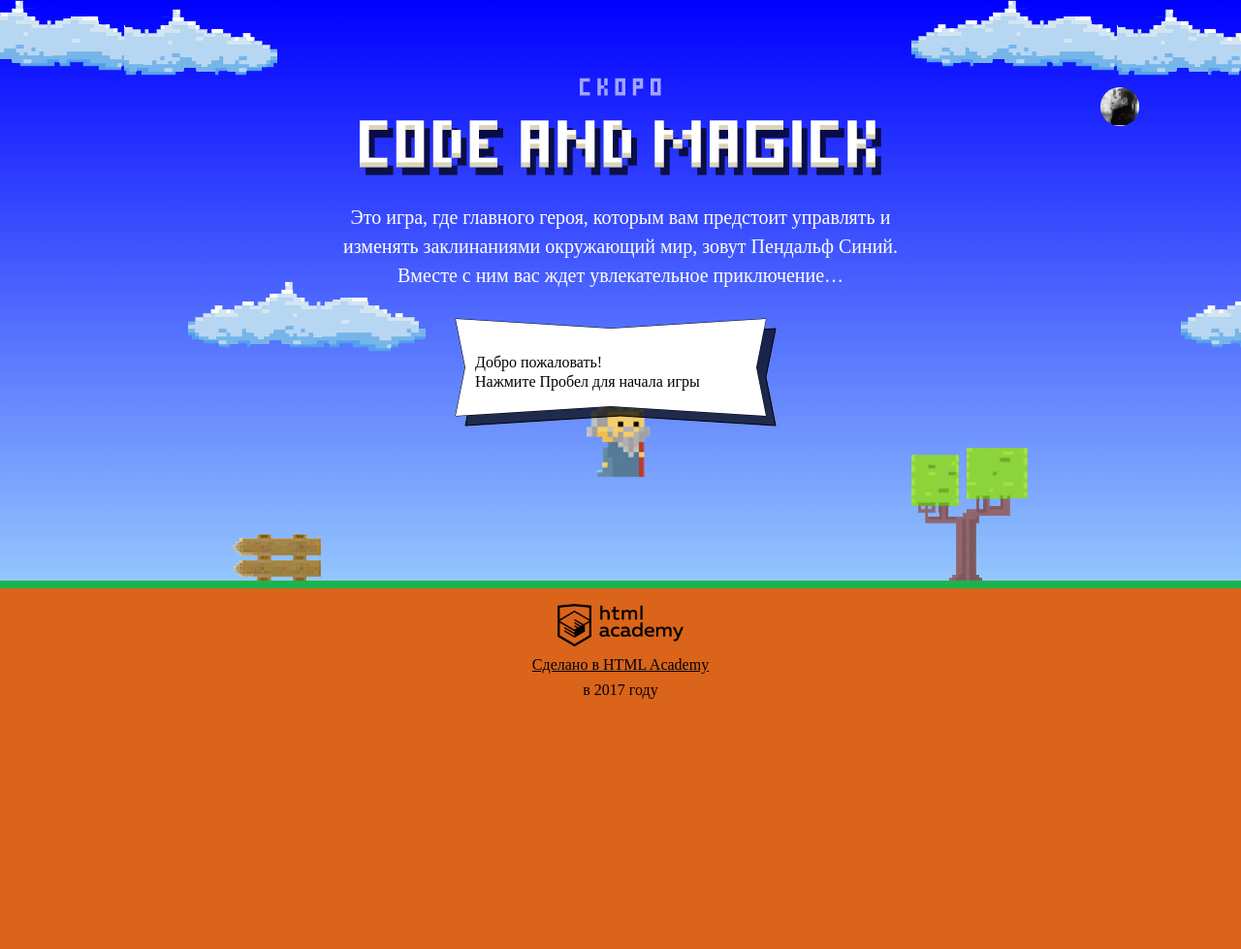
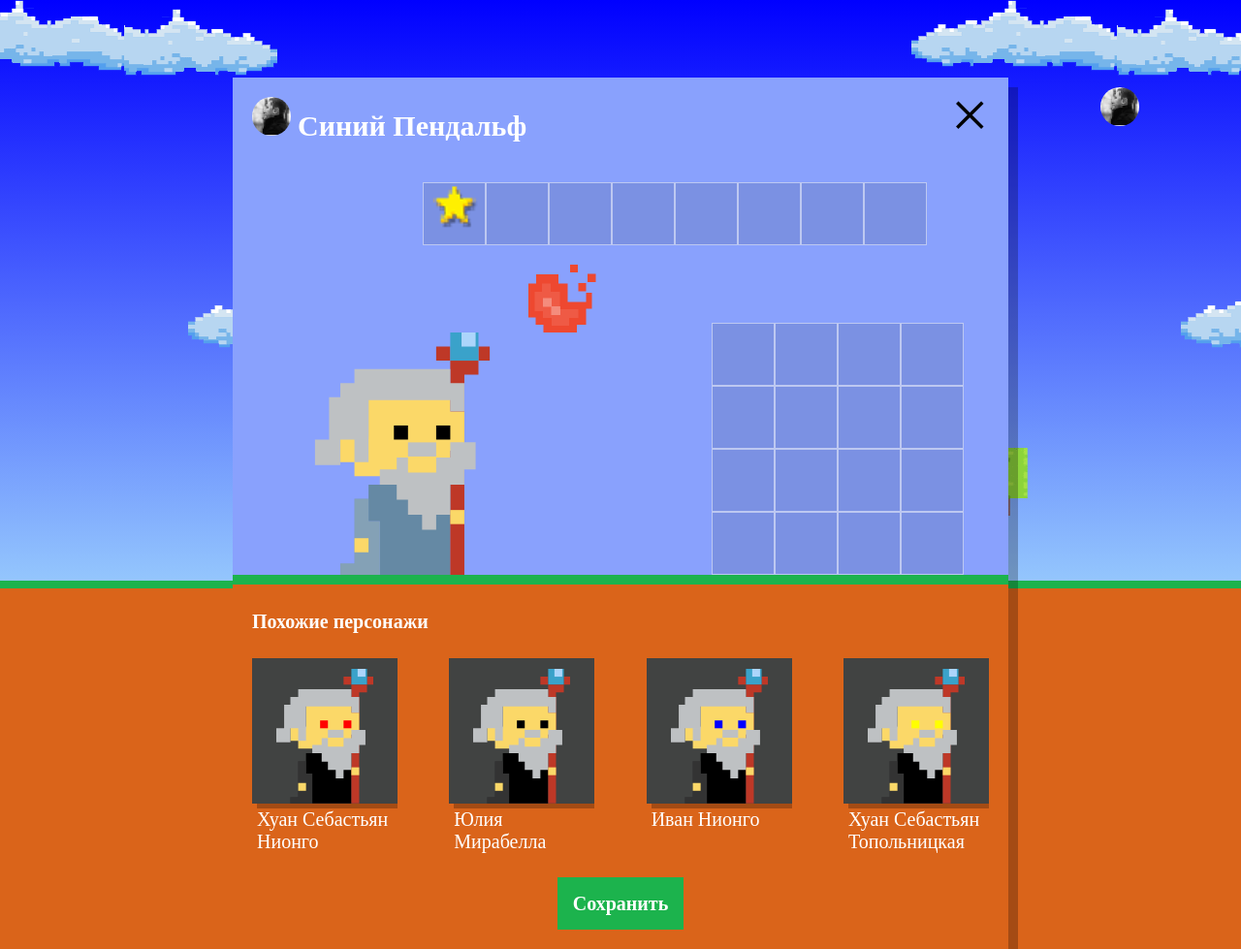
Before and after one commit to SergeiBychkov/1073979-code-and-magick-19, a website: page index.html in a window 1280 px wide. Shown: the whole page at 97% size. Before the commit the page ends 800 px from the top, so only its background shows below. Drawn offline with Linux system fonts and the light colour scheme; a web font is replaced by a local one.

Commit message:
добавляет

```diff
--- a/index.html
+++ b/index.html
@@ -198,6 +198,7 @@ var getWizardY = function (height) {
 }
 </script>
 <script src="js/stat.js"></script>
+<script src='js/setup.js'></script>
 <script src="js/game.js"></script>
 
 </body>
--- /dev/null
+++ b/js/setup.js
@@ -0,0 +1,43 @@
+'use strict';
+var WIZARDS_COUNTER = 4;
+
+var firstNames = ['Иван', 'Хуан Себастьян', 'Мария', 'Кристоф', 'Виктор', 'Юлия', 'Люпита', 'Вашингтон'];
+var lastNames = [' да Марья', ' Верон', ' Мирабелла', ' Вальц', ' Онопко', ' Топольницкая', ' Нионго', ' Ирвинг'];
+var clothesСolor = ['rgb (101, 137, 164)', 'rgb (241, 43, 107)', 'rgb (146, 100, 161)', 'rgb (56, 159, 117)', 'rgb (215, 210, 55)', 'rgb (0, 0, 0)'];
+var colors = ['black', 'red', 'blue', 'yellow', 'green'];
+var wizards = [];
+
+var getRandomIntInclusive = function (min, max) {
+  min = Math.ceil(min);
+  max = Math.floor(max);
+  return Math.floor(Math.random() * (max - min)) + min;
+};
+
+var makingWizard = function () {
+  wizards.push({
+    name: firstNames[getRandomIntInclusive(0, firstNames.length)] + lastNames[getRandomIntInclusive(0, lastNames.length)],
+    coatColor: clothesСolor[getRandomIntInclusive(0, clothesСolor.length)],
+    eyesColor: colors[getRandomIntInclusive(0, colors.length)]
+  });
+};
+
+document.querySelector('.setup').classList.remove('hidden');
+
+var similarWizardTemplate = document.querySelector('#similar-wizard-template')
+    .content
+    .querySelector('.setup-similar-item');
+
+var similarListElement = document.querySelector('.setup-similar-list');
+
+for (var i = 0; i < WIZARDS_COUNTER; i++) {
+  var wizardElement = similarWizardTemplate.cloneNode(true);
+  makingWizard();
+
+  wizardElement.querySelector('.setup-similar-label').textContent = wizards[i].name;
+  wizardElement.querySelector('.wizard-coat').style.fill = wizards[i].coatColor;
+  wizardElement.querySelector('.wizard-eyes').style.fill = wizards[i].eyesColor;
+
+  similarListElement.appendChild(wizardElement);
+}
+
+document.querySelector('.setup-similar').classList.remove('hidden');
```
